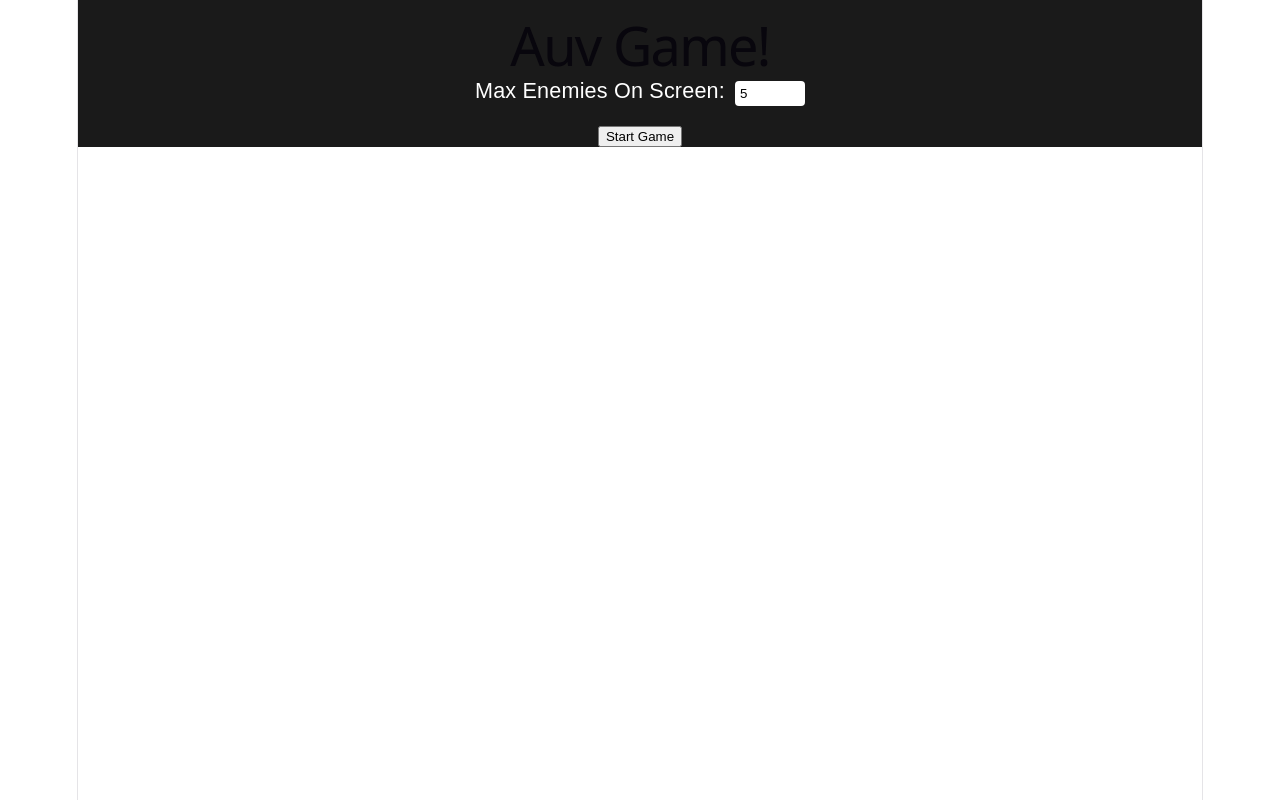
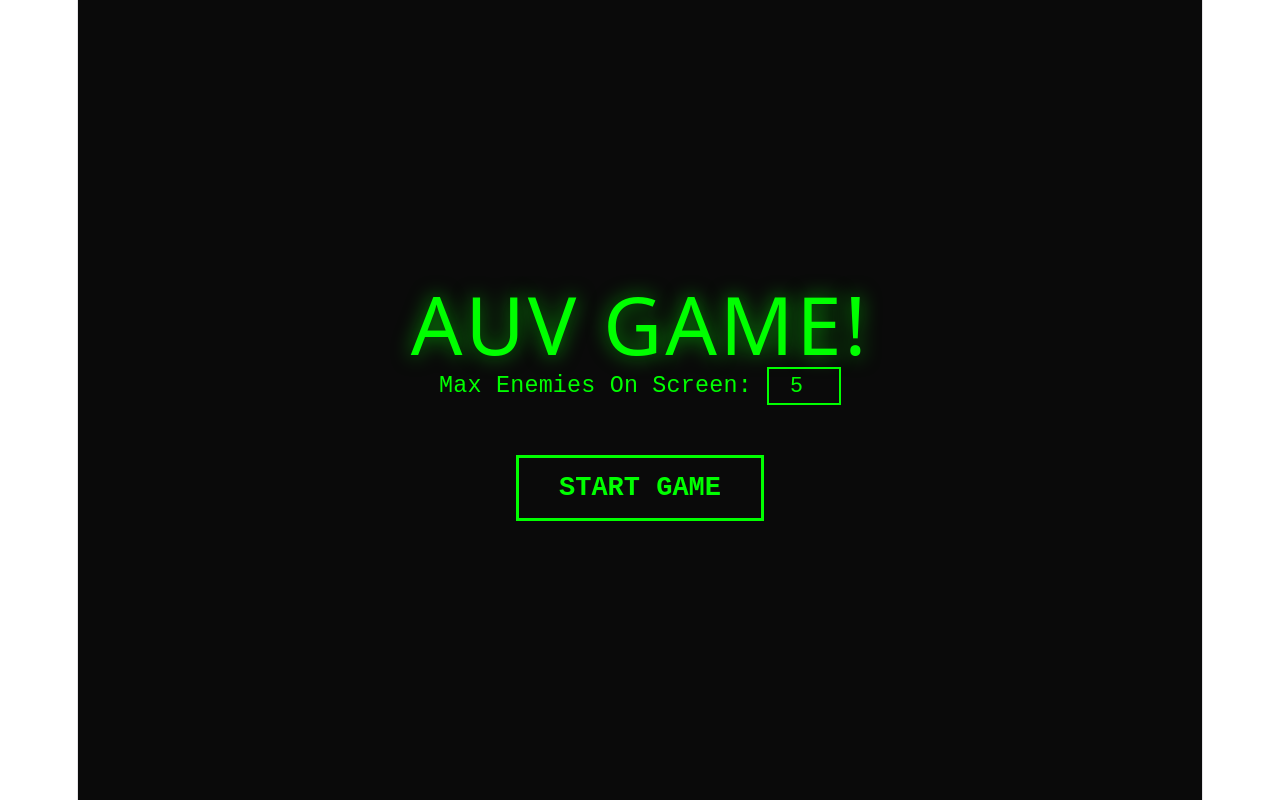
Before and after one commit to shlomo1839/Auv_Game-Project, a React app: page / in a window 1280 px wide. Built offline with nearby package versions, Linux system fonts and the light colour scheme; the HTML template or start-up script is replaced by a standard one.

Commit message:
finish game but not perfect

```diff
--- a/src/App.css
+++ b/src/App.css
@@ -1,45 +1,72 @@
-.Menu{
+
+.Menu {
     display: flex;
     flex-direction: column;
     align-items: center;
     justify-content: center;
-  height: 100hv;
-  background-color: #1a1a1a;
-  color: white;
-  font-family: Arial, Helvetica, sans-serif;
+    height: 100vh;
+    background-color: #0a0a0a;
+    color: #00ff00;
+    font-family: 'Courier New', Courier, monospace;
+    text-align: center;
 }
 
+
 .Menu h1 {
-  font-size: 3rem;
-  margin-bottom: 20px;
+    font-size: 4.5rem;
+    color: #00ff00;
+    text-shadow: 0 0 20px rgba(0, 255, 0, 0.6);
+    margin-bottom: 30px;
+    text-transform: uppercase;
+    letter-spacing: 3px;
 }
 
-.Menu label{
-  margin-bottom: 20px;
-  font-size: 1.2rem;
+
+.Menu label {
+    font-size: 1.3rem;
+    margin-bottom: 30px;
+    display: flex;
+    align-items: center;
+    gap: 15px;
 }
 
+
 .Menu input {
-  margin-left: 10px;
+    background: transparent;
+    border: 2px solid #00ff00;
+    color: #00ff00;
+    font-family: inherit;
+    font-size: 1.2rem;
     padding: 5px;
     width: 60px;
-  border-radius: 4px;
-  border: none;
+    text-align: center;
+    outline: none;
+    transition: box-shadow 0.3s;
 }
 
-.Menu botton {
-  padding: 10px 30px;
+.Menu input:focus {
+    box-shadow: 0 0 15px rgba(0, 255, 0, 0.5);
+}
+
+
+.Menu button {
+    padding: 15px 40px;
     font-size: 1.5rem;
-  background-color: #2ecc71;
-  color: white;
-  border: none;
-  border-radius: 5px;
+    font-family: inherit;
     cursor: pointer;
-  transition: background 0.3s;
+    border: 3px solid #00ff00;
+    background: transparent;
+    color: #00ff00;
+    text-transform: uppercase;
+    font-weight: bold;
+    transition: all 0.3s;
+    margin-top: 20px;
 }
 
 .Menu button:hover {
-  background-color: #27ae60;
+    background: #00ff00;
+    color: #000;
+    box-shadow: 0 0 25px rgba(0, 255, 0, 0.8);
 }
 
 
@@ -91,3 +118,92 @@
   transition: transform 0.1s;
   z-index: 5;
 }
+
+
+.game-over-container {
+    display: flex;
+    flex-direction: column;
+    align-items: center;
+    justify-content: center;
+    height: 100vh;
+    background-color: #0a0a0a;
+    color: #00ff00;
+    font-family: 'Courier New', Courier, monospace;
+    text-align: center;
+}
+
+
+.victory-title {
+    font-size: 4rem;
+    color: #ffcc00;
+    text-shadow: 0 0 20px #ffcc00;
+    margin-bottom: 20px;
+}
+
+.loss-title {
+    font-size: 4rem;
+    color: #ff4d4d;
+    text-shadow: 0 0 20px #ff4d4d;
+    margin-bottom: 20px;
+}
+
+
+.stats-box {
+    background: rgba(0, 255, 0, 0.05);
+    border: 2px solid #00ff00;
+    padding: 30px;
+    border-radius: 10px;
+    box-shadow: 0 0 15px rgba(0, 255, 0, 0.2);
+    margin-bottom: 40px;
+    min-width: 300px;
+}
+
+.stats-box p {
+    font-size: 1.5rem;
+    margin: 10px 0;
+}
+
+.stats-box strong {
+    font-size: 2rem;
+    color: #fff;
+}
+
+
+.end-buttons {
+    display: flex;
+    gap: 20px;
+}
+
+.btn-restart, .btn-home {
+    padding: 15px 30px;
+    font-size: 1.2rem;
+    font-family: inherit;
+    cursor: pointer;
+    border: 2px solid;
+    background: transparent;
+    transition: all 0.3s;
+    text-transform: uppercase;
+    font-weight: bold;
+}
+
+.btn-restart {
+    color: #00ff00;
+    border-color: #00ff00;
+}
+
+.btn-restart:hover {
+    background: #00ff00;
+    color: #000;
+    box-shadow: 0 0 20px #00ff00;
+}
+
+.btn-home {
+    color: #fff;
+    border-color: #fff;
+}
+
+.btn-home:hover {
+    background: #fff;
+    color: #000;
+    box-shadow: 0 0 20px #fff;
+}
--- a/src/App.jsx
+++ b/src/App.jsx
@@ -1,6 +1,7 @@
 import { Menu } from './pages/Menu.jsx';
 import { GameScreen } from './pages/GameScreen.jsx';
 import { useGameStore } from './store/GameStore.jsx';
+import { GameOverScreen } from './Components/GameOverScreen.jsx';
 import './App.css'
 
 function App() {
@@ -10,6 +11,7 @@ function App() {
     <div className='app'>
       {screen === 'Menu' && <Menu />}
       {screen === 'Game' && <GameScreen />}
+      {screen === 'GameOver' && <GameOverScreen />}
     </div>
   )
 }
--- /dev/null
+++ b/src/Components/GameOverScreen.jsx
@@ -0,0 +1,27 @@
+import { useGameStore } from '../store/GameStore';
+
+export const GameOverScreen = () => {
+    const { stage, isVictory, startGame, setScreen } = useGameStore();
+
+    return (
+        <div className="game-over-container">
+            <h1 className={isVictory ? "victory-title" : "loss-title"}>
+                {isVictory ? "MISSION COMPLETE" : "WASTED"}
+            </h1>
+
+            <div className="stats-box">
+                <p>FINAL STAGE: <strong>{stage}</strong></p>
+                <p>RANK: <strong>{isVictory ? "LEGEND" : "RECRUIT"}</strong></p>
+            </div>
+
+            <div className="end-buttons">
+                <button onClick={startGame} className="btn-restart">
+                    [ REPLAY ]
+                </button>
+                <button onClick={() => setScreen('Menu')} className="btn-home">
+                    [ EXIT ]
+                </button>
+            </div>
+        </div>
+    );
+};
--- a/src/pages/GameScreen.jsx
+++ b/src/pages/GameScreen.jsx
@@ -1,51 +1,59 @@
-import  {useGameStore } from '../store/GameStore';
+import { useGameStore } from '../store/GameStore';
 import { Enemy } from '../Components/Enemy';
 import { useState, useEffect } from 'react';
 
 export const GameScreen = () => {
-    const { stage, enemiesAlive,  maxEnemies, setScreen} = useGameStore();
-    const [ enemyList, setEnemyList ] = useState([]);
+    const { stage, enemiesAlive, maxEnemies, setScreen } = useGameStore();
+    const [enemyList, setEnemyList] = useState([]);
 
-    const removeEnemyFromList =(idToRemove) => {
-        setEnemyList(prevList => prevList.filter(id => id !== idToRemove))
+    const removeEnemyFromList = (idToRemove) => {
+        setEnemyList(prevList => prevList.filter(id => id !== idToRemove));
     };
 
+
     useEffect(() => {
-        const currentSpawnRate = Math.max(500, 3000 - (stage * 400));
+        const currentSpawnRate = Math.max(800, 3000 - (stage * 200));
 
         const spawnInterval = setInterval(() => {
-            setEnemyList(prevList => {
+            setEnemyList(prevList =>{
+                const { totalKillsInStage } = useGameStore.getState();
+
+                if (totalKillsInStage >= 10) {
+                    return prevList;
+                }
                 if (prevList.length >= maxEnemies) {
                     return prevList;
                 }
+
+
                 return [...prevList, Date.now()];
             });
         }, currentSpawnRate);
+
 
         return () => clearInterval(spawnInterval);
     }, [maxEnemies, stage]);
 
 
+
     useEffect(() => {
         if (enemiesAlive >= maxEnemies) {
             const lossTimer = setTimeout(() => {
-                if (useGameStore.getState().enemiesAlive >= maxEnemies) {
-                    alert(`Game Over! You reached Stage ${stage}`);
-                    setScreen('Menu');
+                const currentAlive = useGameStore.getState().enemiesAlive;
+                if (currentAlive >= maxEnemies) {
+                    setScreen('GameOver');
                 }
-            }, 2000);
+            }, 3000);
 
             return () => clearTimeout(lossTimer);
         }
-    }, [enemiesAlive, maxEnemies, stage, setScreen]);
-
+    }, [enemiesAlive, maxEnemies, setScreen]);
 
     return (
         <div className='game-container'>
             <div className='hud'>
-
-                <div style={{ color: enemiesAlive >= maxEnemies - 1 ? 'red' : '#00ff00' }}>
-                    <span>Stage: {stage}</span>
+                <div style={{ color: enemiesAlive >= maxEnemies - 1 ? '#ff4d4d' : '#00ff00' }}>
+                    <span>Stage: {stage} / 3 </span>
                     <br />
                     <span>Alive: {enemiesAlive} / {maxEnemies}</span>
                     {enemiesAlive >= maxEnemies && <strong> - DANGER!</strong>}
@@ -54,9 +62,13 @@ export const GameScreen = () => {
 
             <div className='game-area'>
                 {enemyList.map(id => (
-                    <Enemy key={id} id={id} onKill={removeEnemyFromList}/>
+                    <Enemy
+                        key={id}
+                        id={id}
+                        onKill={removeEnemyFromList}
+                    />
                 ))}
             </div>
         </div>
     );
-}
+};
--- a/src/store/GameStore.jsx
+++ b/src/store/GameStore.jsx
@@ -1,5 +1,4 @@
-import { use } from 'react';
-import {create} from 'zustand';
+import { create } from 'zustand';
 
 export const useGameStore = create((set, get) => ({
     screen: 'Menu',
@@ -7,43 +6,54 @@ export const useGameStore = create((set, get) => ({
     stage: 1,
     enemiesAlive: 0,
     totalKillsInStage: 0,
+    isVictory: false,
 
-    setScreen: (newScreen) => set({screen: newScreen}),
-    setMaxEnemies: (val) => set({maxEnemies: val}),
 
+    setScreen: (newScreen) => set({ screen: newScreen }),
+
+
+    setMaxEnemies: (val) => set({ maxEnemies: val }),
 
     addEnemy: () => set((state) => ({
         enemiesAlive: state.enemiesAlive + 1
     })),
 
 
-    removeEnemy: () => {
-        const currentKills = get().totalKillsInStage + 1
-        const currentStage = get().stage;
+    checkLevelUp: () => {
+        const state = get();
+        const killsToNextLevel = 10;
 
-        const killsNedded = currentStage * 5;
 
-        if(currentKills >= killsNedded){
-            set((state)=>({
-                stage: state.stage+1,
-                totalKillsInStage: 0,
-                enemiesAlive: Math.max(0, state.enemiesAlive -1),
-                maxEnemies: state.maxEnemies + 2
-            }));
-        } else {
-            set((state)=> ({
-                enemiesAlive: Math.max(0, state.enemiesAlive -1),
-                totalKillsInStage: currentKills
-            }))
+        if (state.totalKillsInStage >= killsToNextLevel) {
+            if (state.stage === 3) {
+                set({ screen: 'GameOver', isVictory: true });
+            } else {
+                set((state) => ({
+                    stage: state.stage + 1,
+                    maxEnemies: state.maxEnemies + 2,
+                    totalKillsInStage: 0,
+                    enemiesAlive: 0
+                }));
+            }
         }
     },
 
 
-    startGame: () => set({
-        screen: 'Game',
-        maxEnemies: 5,
-        stage: 1,
-        enemiesAlive: 0,
-        totalKillsInStage: 0,
-    }),
+removeEnemy: () => {
+        set((state) => ({
+            totalKillsInStage: state.totalKillsInStage + 1,
+            enemiesAlive: Math.max(0, state.enemiesAlive - 1)
+        }));
+        get().checkLevelUp();
+    },
+
+    startGame: () => {
+        set({
+            screen: 'Game',
+            stage: 1,
+            maxEnemies: 5,
+            enemiesAlive: 0,
+            totalKillsInStage: 0
+        });
+    },
 }));
```
Lines whose indentation alone changed are shown as unchanged.
